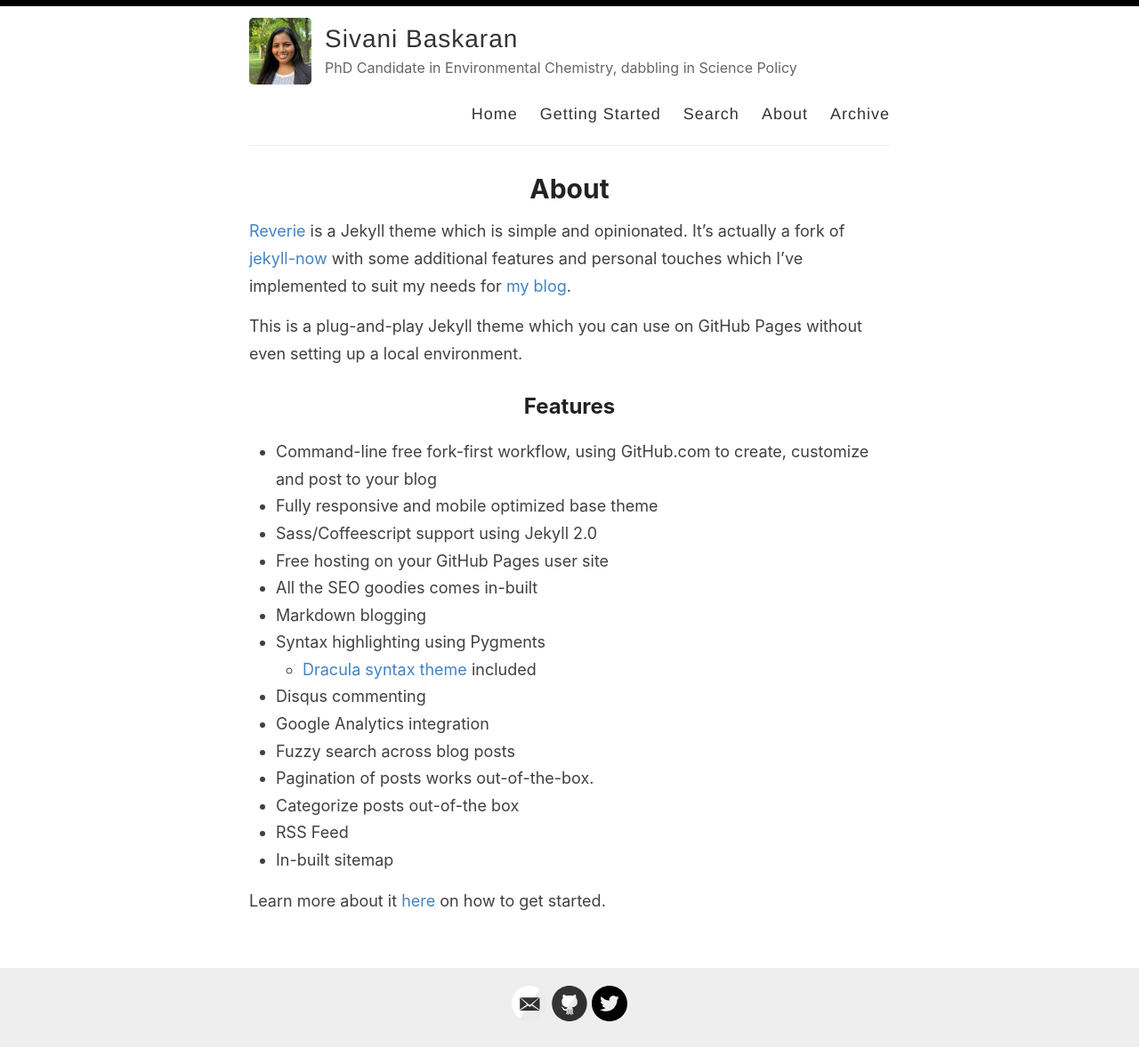
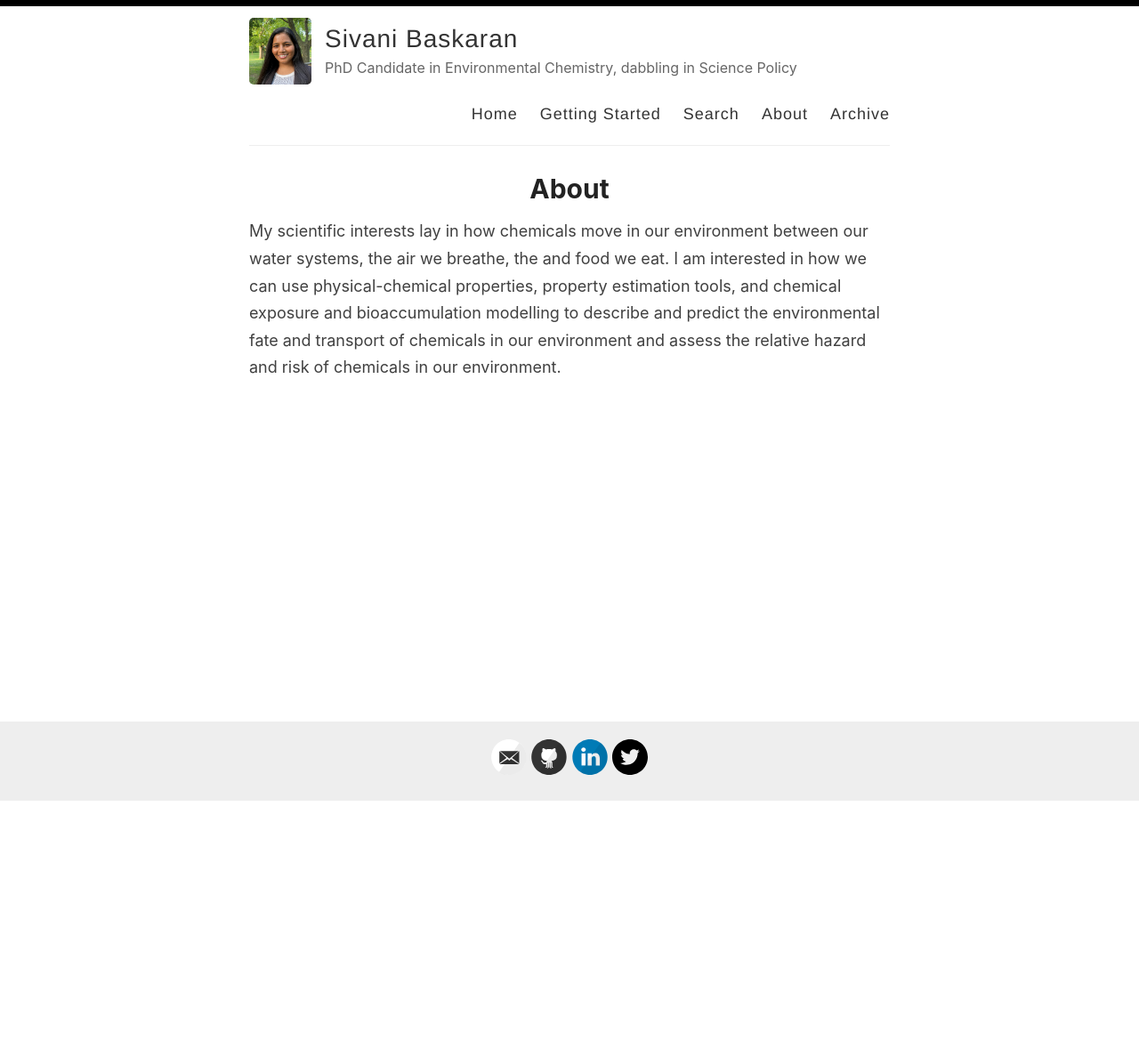
Before and after one commit to sivanibaskaran/sivanibaskaran.github.io, a Jekyll site: the page built from _pages/research.md, in a window 1280 px wide. Shown: the whole page at 89% size. Built offline with Jekyll 4.4.1, drawn with Linux system fonts in a browser that asks for light colours; after the commit the page ends 901 px from its top, so only the background shows below that.

Commit message:
draft pages

```diff
--- a/_config.yml
+++ b/_config.yml
@@ -26,10 +26,10 @@
   flickr:
   github: https://github.com/sivanibaskaran
   instagram:
-  linkedin:
+  linkedin: https://www.linkedin.com/in/sivanibaskaran/
   pinterest:
   rss:
-  twitter: https://twitter.com/sivanibaskaran
+  twitter: sivanibaskaran
   orcid: https://orcid.org/0000-0001-6192-5072
   stackoverflow:
   youtube: # channel/<your_long_string> or user/<user-name>
--- a/_pages/about.md
+++ b/_pages/about.md
@@ -4,26 +4,10 @@
 permalink: /about/
 ---
 
-[Reverie](https://github.com/amitmerchant1990/reverie) is a Jekyll theme which is simple and opinionated. It's actually a fork of [jekyll-now](https://github.com/barryclark/jekyll-now) with some additional features and personal touches which I've implemented to suit my needs for [my blog](https://www.amitmerchant.com).
+I am currently a PhD Candidate in the [Wania Group](https://www.utsc.utoronto.ca/labs/wania/) at the University of Toronto. My research focuses on how we can measure, predict, and apply the octanol-air partition ratio (*K*~OA~) and its temperature dependence. I also dabble a a little bit in science policy!
 
-This is a plug-and-play Jekyll theme which you can use on GitHub Pages without even setting up a local environment.
+## Education
 
-## Features
+PhD, University of Toronto, Environmental Chemistry (2018-Present)
 
-- Command-line free fork-first workflow, using GitHub.com to create, customize and post to your blog
-- Fully responsive and mobile optimized base theme
-- Sass/Coffeescript support using Jekyll 2.0
-- Free hosting on your GitHub Pages user site
-- All the SEO goodies comes in-built
-- Markdown blogging
-- Syntax highlighting using Pygments
-    - [Dracula syntax theme](https://draculatheme.com/) included
-- Disqus commenting
-- Google Analytics integration
-- Fuzzy search across blog posts
-- Pagination of posts works out-of-the-box.
-- Categorize posts out-of-the box
-- RSS Feed
-- In-built sitemap
-
-Learn more about it [here](https://github.com/amitmerchant1990/reverie) on how to get started.
+MSC, University of Toronto, Environmental Chemistry (2016-2018)
--- /dev/null
+++ b/_pages/research.md
@@ -0,0 +1,7 @@
+---
+layout: page
+title: About
+permalink: /about/
+---
+
+My scientific interests lay in how chemicals move in our environment between our water systems, the air we breathe, the and food we eat. I am interested in how we can use physical-chemical properties, property estimation tools, and chemical exposure and bioaccumulation modelling to describe and predict the environmental fate and transport of chemicals in our environment and assess the relative hazard and risk of chemicals in our environment.
```
Also changed, not shown: _pages/policy.md (added, +7 -0 lines), images/404.jpg (added), 1 other file.
